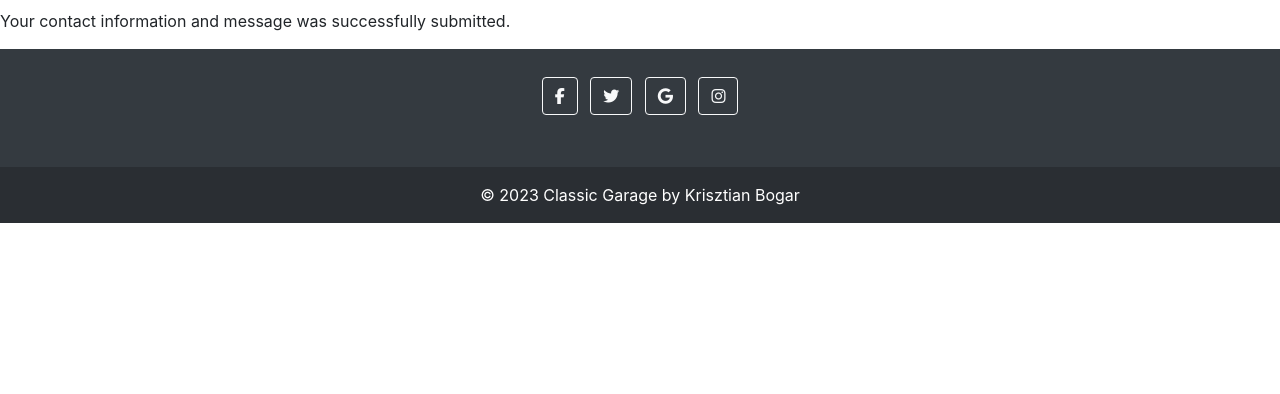
After one commit to kbogar/classic-garage, a Django app: page /contact_success/ in a window 1280 px wide. The commit adds this page. Shown: the part 133-527 px from the top of the page. Run offline with Django 3.2, Linux system fonts and the light colour scheme; some libraries are stand-ins or nearby versions.

Commit message:
modify contact view,form and create contact success page

```diff
--- a/booking/urls.py
+++ b/booking/urls.py
@@ -1,5 +1,6 @@
 from django.urls import path
 from .views import Home, About, OurServices, BookService, Contact
+from .views import ContactSucces
 
 
 urlpatterns = [
@@ -8,4 +9,5 @@ urlpatterns = [
     path('our_services/', OurServices.as_view(), name='our_services'),
     path('book_service/', BookService.as_view(), name='book_service'),
     path('contact/', Contact.as_view(), name='contact'),
+    path('contact_success/', ContactSucces.as_view(), name='contact_success'),
 ]
--- a/booking/views.py
+++ b/booking/views.py
@@ -28,12 +28,13 @@ class Contact(FormView):
     """
     template_name = 'contact.html'
     form_class = CustomContactForm
-    succes_url = '/contact/'
+    success_url = '/contact_success/'
 
     def form_valid(self, form):
-        form.object()
-        messages.success(
-            self.request,
-            "Thank you for reaching out! We value your inquiry \
-            and will respond as soon as we can.")
-        return HttpResponseRedirect(self.request.path_info)
+        form = form.save(commit=False)
+        form.save()
+        return super().form_valid(form)
+
+
+class ContactSucces(TemplateView):
+    template_name = 'contact_success.html'
--- a/classicgarage/urls.py
+++ b/classicgarage/urls.py
@@ -16,6 +16,7 @@ Including another URLconf
 from django.contrib import admin
 from django.urls import path, include
 
+
 urlpatterns = [
     path('admin/', admin.site.urls),
     path('accounts/', include('allauth.urls')),
--- a/templates/contact.html
+++ b/templates/contact.html
@@ -10,10 +10,10 @@
         <i class="fa-solid fa-screwdriver-wrench"></i>
         <div class="col-10 offset-1 col-md-8 offset-md-2 mt-3 p-3">
             <p class="fst-italic fs-4 text-center">Do you have an innovative concept that you would like to bring to life?</p>
-            <form method="POST" class="text-center">
+            <form action="" method="POST" class="text-center">
                 {% csrf_token %}
                 {{ form|crispy }}
-                <button class="btn btn-lg btn-secondary mt-3" type="submit">Send</button>
+                <button class="btn btn-lg btn-secondary mt-3" type="submit" value="Submit">Send</button>
             </form>
         </div>
     </div>
--- /dev/null
+++ b/templates/contact_success.html
@@ -0,0 +1,8 @@
+{% extends 'base.html' %}
+
+{% block content %}
+
+<h1>Thank you for your inquiry</h1>
+<p>Your contact information and message was successfully submitted.</p>
+
+{% endblock %}
```
Also changed, not shown: booking/forms.py (+13 -8 lines).
